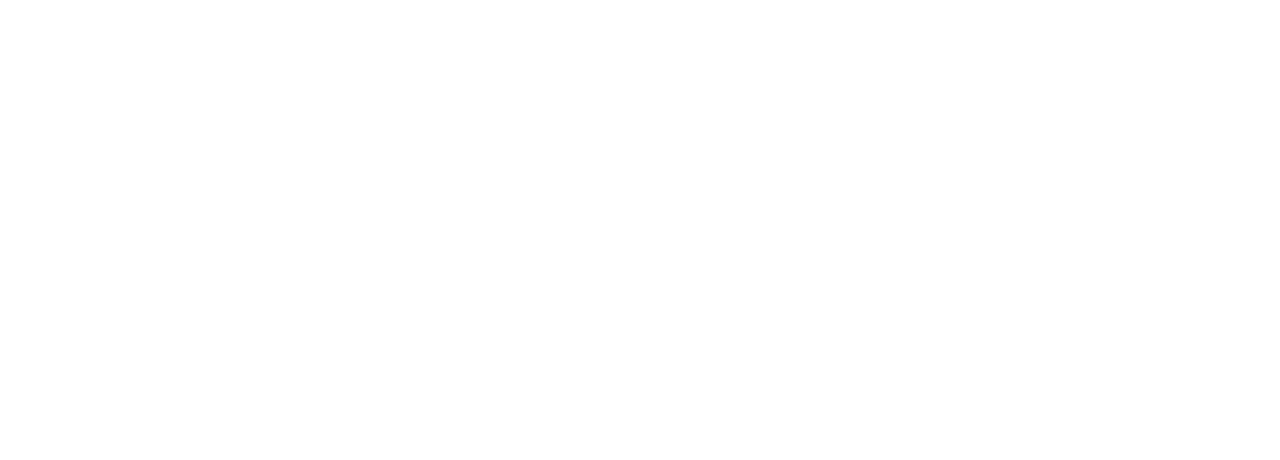
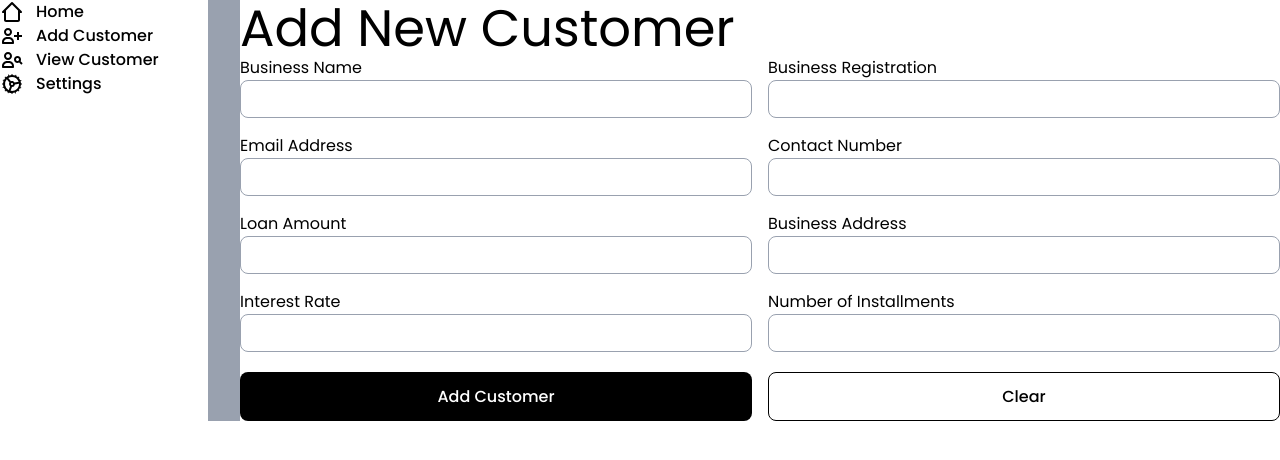
Before and after one commit to chira0001/LankaCapital_ERP_Web, a React (Vite) app in the folder client/: page /reception in a window 1280 px wide. Before the commit this address had no page. Shown: the top 460 px of the page. Built offline with nearby package versions, Linux system fonts and the light colour scheme.

Commit message:
Receptionist dashboard implemented

```diff
--- a/client/src/App.jsx
+++ b/client/src/App.jsx
@@ -7,6 +7,7 @@ import About from './pages/About/About'
 import Contact from "./pages/Contact/Contact";
 import Login from "./pages/Login/Login";
 import Signup from "./pages/Signup/Signup";
+import ReceptionistDashboard from "./pages/ReceptionistDashboard/ReceptionistDashboard";
 
 const App = () => {
   return (
@@ -17,6 +18,7 @@ const App = () => {
         <Route path="/contact" element={<Contact />}></Route>
         <Route path="/login" element={<Login />}></Route>
         <Route path="/signup" element={<Signup />}></Route>
+        <Route path="/reception" element={<ReceptionistDashboard />}></Route>
       </Routes>
     </BrowserRouter>
   )
--- /dev/null
+++ b/client/src/pages/ReceptionistDashboard/ReceptionistDashboard.jsx
@@ -0,0 +1,77 @@
+import React from 'react'
+import { Link } from 'react-router-dom'
+import ReceptionistNavbar from '../../component/Navbar/ReceptionistNavbar'
+
+const ReceptionistDashboard = () => {
+    return (
+        <>
+            {/* <ReceptionistNavbar /> */}
+            <div className='bg-gray-400 text-black flex gap-8 h-fit'>
+                <div className='bg-white flex flex-col w-1/6 '>
+                    <span className='flex gap-3 items-center'>
+                        <svg xmlns="http://www.w3.org/2000/svg" width={24} height={24} fill={"currentColor"} viewBox={"0 0 24 24"}>{/* Boxicons v3.0.8 https://boxicons.com | License  https://docs.boxicons.com/free */}<path d="M3 13h1v7c0 1.1.9 2 2 2h12c1.1 0 2-.9 2-2v-7h1c.4 0 .77-.24.92-.62.15-.37.07-.8-.22-1.09l-8.99-9a.996.996 0 0 0-1.41 0l-9.01 9c-.29.29-.37.72-.22 1.09s.52.62.92.62Zm9-8.59 6 6V20H6v-9.59z"></path></svg>
+                        <Link>Home</Link>
+                    </span>
+
+                    <span className='flex gap-3 items-center'>
+                        <svg  xmlns="http://www.w3.org/2000/svg" width={24} height={24} fill={"currentColor"} viewBox={"0 0 24 24"}>{/* Boxicons v3.0.8 https://boxicons.com | License  https://docs.boxicons.com/free */}<path d="M22 11h-3V8h-2v3h-3v2h3v3h2v-3h3zM4 8c0 2.28 1.72 4 4 4s4-1.72 4-4-1.72-4-4-4-4 1.72-4 4m6 0c0 1.18-.82 2-2 2s-2-.82-2-2 .82-2 2-2 2 .82 2 2M3 20h10c.55 0 1-.45 1-1v-1c0-2.76-2.24-5-5-5H7c-2.76 0-5 2.24-5 5v1c0 .55.45 1 1 1m4-5h2c1.65 0 3 1.35 3 3H4c0-1.65 1.35-3 3-3"></path></svg>
+                        <Link>Add Customer</Link>
+                    </span>
+
+                    <span className='flex gap-3 items-center'>
+                        <svg  xmlns="http://www.w3.org/2000/svg" width={24} height={24} fill={"currentColor"} viewBox={"0 0 24 24"}>{/* Boxicons v3.0.8 https://boxicons.com | License  https://docs.boxicons.com/free */}<path d="M4 8c0 2.28 1.72 4 4 4s4-1.72 4-4-1.72-4-4-4-4 1.72-4 4m6 0c0 1.18-.82 2-2 2s-2-.82-2-2 .82-2 2-2 2 .82 2 2M3 20h10c.55 0 1-.45 1-1v-1c0-2.76-2.24-5-5-5H7c-2.76 0-5 2.24-5 5v1c0 .55.45 1 1 1m4-5h2c1.65 0 3 1.35 3 3H4c0-1.65 1.35-3 3-3m14-3.5c0-2-1.5-3.5-3.5-3.5S14 9.5 14 11.5s1.5 3.5 3.5 3.5c.62 0 1.18-.16 1.67-.42l2.12 2.12 1.41-1.41-2.12-2.12c.26-.49.42-1.05.42-1.67M17.5 13c-.88 0-1.5-.62-1.5-1.5s.62-1.5 1.5-1.5 1.5.62 1.5 1.5-.62 1.5-1.5 1.5"></path></svg>
+                        <Link>View Customer</Link>
+                    </span>
+
+                    <span className='flex gap-3 items-center'>
+                        <svg  xmlns="http://www.w3.org/2000/svg" width={24} height={24} fill={"currentColor"} viewBox={"0 0 24 24"}>{/* Boxicons v3.0.8 https://boxicons.com | License  https://docs.boxicons.com/free */}<path d="M22 12.5v-1h-1.03c-.04-.78-.18-1.54-.41-2.26l.95-.37-.36-.93-.95.37c-.38-.85-.89-1.62-1.5-2.3l.73-.73-.71-.71-.73.73c-.57-.51-1.2-.95-1.89-1.3l.42-.93-.91-.41-.42.94a8.9 8.9 0 0 0-2.69-.57V2h-1v1.03c-.78.04-1.54.18-2.26.41l-.37-.95-.93.36.37.95c-.85.38-1.62.89-2.3 1.5l-.73-.73-.71.71.73.73c-.51.57-.95 1.2-1.3 1.89l-.93-.42-.41.91.94.42a8.9 8.9 0 0 0-.57 2.69H2v1h1.03c.04.78.18 1.54.41 2.26l-.95.37.36.93.95-.37c.38.85.89 1.62 1.5 2.3l-.73.73.71.71.73-.73c.57.51 1.2.95 1.89 1.3l-.42.93.91.41.42-.94a8.9 8.9 0 0 0 2.69.57V22h1v-1.03c.78-.04 1.54-.18 2.26-.41l.37.95.93-.36-.37-.95c.85-.38 1.62-.89 2.3-1.5l.73.73.71-.71-.73-.73c.51-.57.95-1.2 1.3-1.89l.93.42.41-.91-.94-.42a8.9 8.9 0 0 0 .57-2.69zM12 5c3.1 0 5.72 2.02 6.65 4.81l-4.05.71c-.52-.91-1.48-1.53-2.6-1.53-.37 0-.72.08-1.05.2L8.31 6.05a6.9 6.9 0 0 1 3.68-1.06Zm1 7c0 .55-.45 1-1 1s-1-.45-1-1 .45-1 1-1 1 .45 1 1m-4.31 6.17a6.99 6.99 0 0 1-1.9-10.83l2.64 3.14c-.26.45-.42.96-.42 1.51 0 .93.43 1.75 1.1 2.3L8.7 18.15ZM12 19c-.49 0-.97-.05-1.43-.15l1.4-3.85H12a2.99 2.99 0 0 0 2.95-2.5l4.04-.71c0 .07.01.14.01.22 0 3.86-3.14 7-7 7Z"></path></svg>
+                        <Link>Settings</Link>
+                    </span>
+                </div>
+                <div className='bg-white w-5/6'>
+                    <h1>Add New Customer</h1>
+                    <div className='grid grid-cols-2 gap-4'>
+                        <div className='flex flex-col'>
+                            <span>Business Name</span>
+                            <input type="text" className='border border-gray-400 rounded-lg px-3 py-1.5 w-full pr-10' />
+                        </div>
+                        <div className='flex flex-col'>
+                            <span>Business Registration</span>
+                            <input type="text" className='border border-gray-400 rounded-lg px-3 py-1.5 w-full pr-10' />
+                        </div>
+                        <div className='flex flex-col'>
+                            <span>Email Address</span>
+                            <input type="email" className='border border-gray-400 rounded-lg px-3 py-1.5 w-full pr-10' />
+                        </div>
+                        <div className='flex flex-col'>
+                            <span>Contact Number</span>
+                            <input type="text" className='border border-gray-400 rounded-lg px-3 py-1.5 w-full pr-10' />
+                        </div>
+                        <div className='flex flex-col'>
+                            <span>Loan Amount</span>
+                            <input type="number" className='border border-gray-400 rounded-lg px-3 py-1.5 w-full pr-10' />
+                        </div>
+                        <div className='flex flex-col'>
+                            <span>Business Address</span>
+                            <input type="text" className='border border-gray-400 rounded-lg px-3 py-1.5 w-full pr-10' />
+                        </div>
+                        <div className='flex flex-col'>
+                            <span>Interest Rate</span>
+                            <input type="number" className='border border-gray-400 rounded-lg px-3 py-1.5 w-full pr-10' />
+                        </div>
+                        <div className='flex flex-col'>
+                            <span>Number of Installments</span>
+                            <input type="number" className='border border-gray-400 rounded-lg px-3 py-1.5 w-full pr-10' />
+                        </div>
+                    </div>
+                    <div className='w-full flex gap-4 mt-5'>
+                        <button className='bg-black text-white w-1/2'>Add Customer</button>
+                        <button className='border w-1/2'>Clear</button>
+                    </div>
+                </div>
+            </div>
+        </>
+    )
+}
+
+export default ReceptionistDashboard
```
